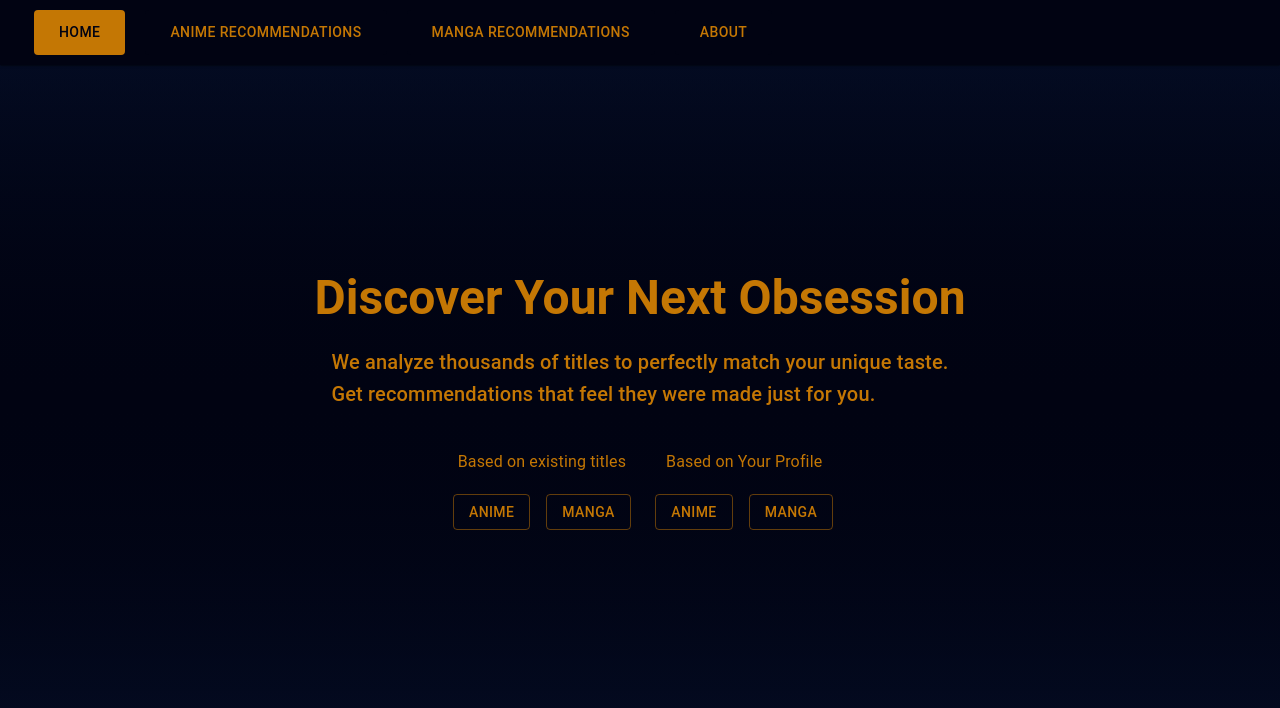
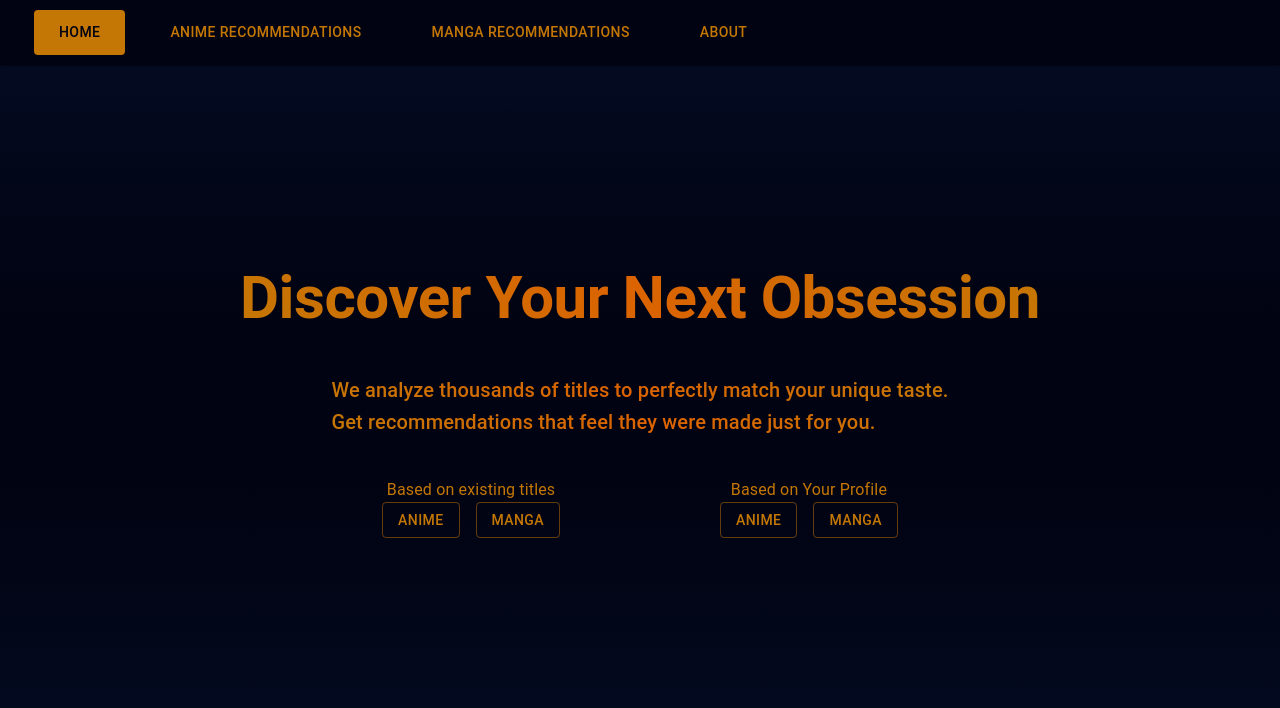
Before and after one commit to Fran123445/MitsukiFrontend, a React (Vite) app: page / in a window 1280 px wide. Shown: the top 708 px of the page. Built offline with nearby package versions, Linux system fonts and the light colour scheme.

Commit message:
Adds a gradient text component

```diff
--- /dev/null
+++ b/src/components/styledComponentes/GradientText.jsx
@@ -0,0 +1,19 @@
+import { Typography } from "@mui/material"
+
+function GradientText({ children, variant, colors, fontWeight }) {
+    return(
+        <Typography
+          variant={variant}
+          fontWeight={fontWeight}
+          sx={{
+            backgroundImage: `linear-gradient(45deg, ${colors.join(",")})`,
+            WebkitBackgroundClip: "text",
+            WebkitTextFillColor: "transparent",
+          }}
+        >
+          {children}
+        </Typography>
+    )
+}
+
+export default GradientText;
--- a/src/page/Home.jsx
+++ b/src/page/Home.jsx
@@ -1,6 +1,7 @@
 import { Box, Button, Typography, Card, CardContent, Stack, useTheme } from "@mui/material";
 
 import "../App.css"
+import GradientText from "../components/styledComponentes/GradientText";
 
 function Home() {
 
@@ -15,42 +16,43 @@ function Home() {
                 justifyContent: 'center',
                 alignItems: 'center',
             }}
+            gap={5}
         >
-            <Typography
-                variant="h3"
+            <GradientText
+                variant="h2"
                 fontWeight="bold"
-                color="secondary"
+                colors={[theme.palette.secondary.main, theme.palette.accentOrange, theme.palette.secondary.main]}
             >
                 Discover Your Next Obsession
-            </Typography>
-            <Typography
+            </GradientText>
+
+            <GradientText
                 variant="h6"
-                color="secondary"
-                margin={"20px"}
+                colors={[theme.palette.secondary.main, theme.palette.accentOrange, theme.palette.secondary.main]}
             >
                 We analyze thousands of titles to perfectly match your unique taste.
                 <br />
                 Get recommendations that feel they were made just for you.
-            </Typography>
-
+            </GradientText>
 
             <Box
                 sx={{
                     display: "flex",
                     justifySelf: "center"
                 }}
+                gap={20}
             >
                 <Box>
-                    <Typography color="secondary" margin={"20px"}>Based on existing titles</Typography>
-                    <Stack direction="row" spacing={2} justifyContent="center" sx={{ marginTop: "10px" }}>
+                    <Typography color="secondary" align="center">Based on existing titles</Typography>
+                    <Stack direction="row" spacing={2} justifyContent="center">
                         <Button variant="outlined" color="secondary">Anime</Button>
                         <Button variant="outlined" color="secondary">Manga</Button>
                     </Stack>
                 </Box>
 
                 <Box>
-                    <Typography color="secondary" margin={"20px"}>Based on Your Profile</Typography>
-                    <Stack direction="row" spacing={2} justifyContent="center" sx={{ marginTop: "10px" }}>
+                    <Typography color="secondary" align="center">Based on Your Profile</Typography>
+                    <Stack direction="row" spacing={2} justifyContent="center">
                         <Button variant="outlined" color="secondary">Anime</Button>
                         <Button variant="outlined" color="secondary">Manga</Button>
                     </Stack>
```
